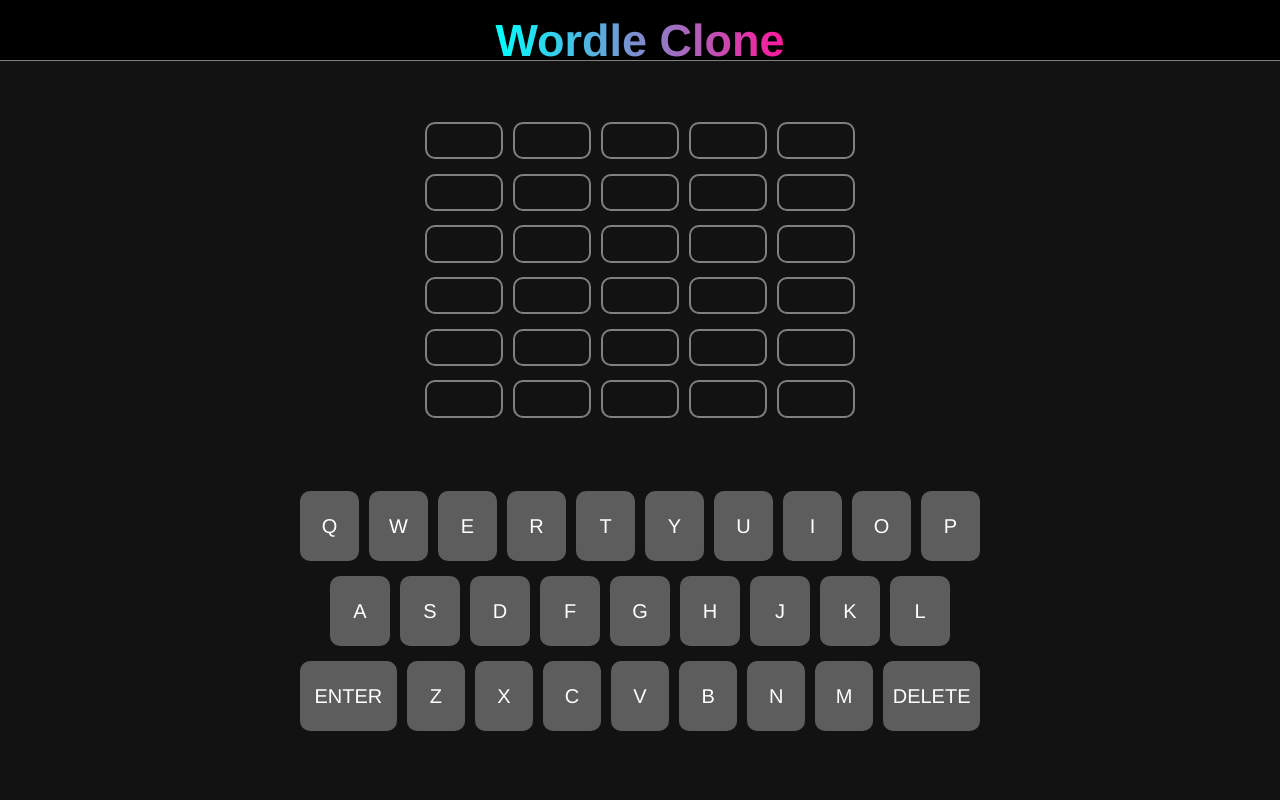
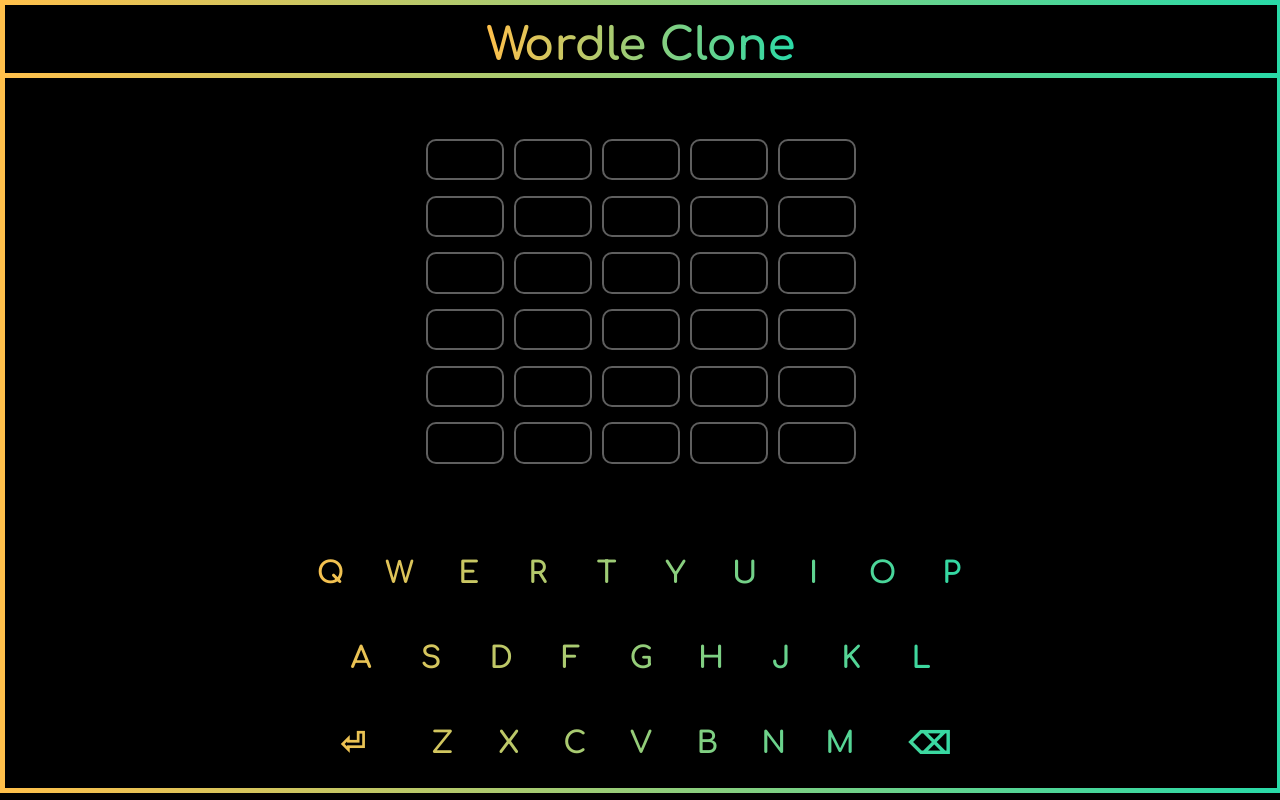
Before and after one commit to lakshits11/wordle-clone, a React (Create React App) app: page / in a window 1280 px wide. Built offline with nearby package versions, Linux system fonts and the light colour scheme.

Commit message:
modified styling and some logic

```diff
--- a/src/App.css
+++ b/src/App.css
@@ -1,6 +1,12 @@
+@import url('https://fonts.googleapis.com/css2?family=Comfortaa:wght@400;600;700&family=Nunito:wght@400;500;600;700&display=swap');
+
+* {
+  font-family: Comfortaa;
+}
+
 .App {
   text-align: center;
-  background-color: #121212;
+  background-color: #000;
   width: 100vw;
   height: 100vh;
   /* display: flex; */
@@ -13,31 +19,43 @@ body {
 }
 
 nav {
-  height: 60px;
-  width: 100%;
+  height: 68px;
+  width: 99.4%;
   margin: 0;
   background-color: #000000;
-  border-bottom: 1px solid grey;
+  border-image-slice: 1;
+  border-width: 5px;
+  border-image-source: linear-gradient(90deg, #ffc04b, rgba(41, 218, 168, 1));
+  border-bottom: 5px solid;
+  border-top: 5px solid;
+  border-left: 5px solid;
+  border-right: 5px solid;
   display: grid;
   place-items: center;
 }
 
 nav h1 {
   margin: 15px;
-  font-family: Helvetica, Arial, sans-serif;
-  /* color: white; */
+  font-family: Comfortaa;
   font-size: 45px;
   background: #ff179a;
-  background: -webkit-linear-gradient(to left, #ff179a 0%, #00ffff 100%);
-  background: -moz-linear-gradient(to left, #ff179a 0%, #00ffff 100%);
-  background: linear-gradient(to left, #ff179a 0%, #00ffff 100%);
+  background: -webkit-linear-gradient(90deg, #ffc04b, rgba(41, 218, 168, 1));
+  background: -moz-linear-gradient(90deg, #ffc04b, rgba(41, 218, 168, 1));
+  background: linear-gradient(90deg, #ffc04b, rgba(41, 218, 168, 1));
   -webkit-background-clip: text;
   background-clip: text;
   -webkit-text-fill-color: transparent;
 }
+
 .game {
-  width: 100vw;
-  height: calc(100vh - 170px);
+  width: 99.4vw;
+  border-image-slice: 1;
+  border-width: 5px;
+  border-image-source: linear-gradient(90deg, #ffc04b, rgba(41, 218, 168, 1));
+  border-bottom: 5px solid;
+  border-left: 5px solid;
+  border-right: 5px solid;
+  height: calc(100vh - 140px);
   display: flex;
   align-items: center;
   padding-top: 50px;
@@ -47,7 +65,7 @@ nav h1 {
 .board {
   width: 450px;
   height: 550px;
-  /* border: 3px solid rgb(0, 0, 0); */
+  /* border: 3px solid rgb(255, 255, 255); */
   display: flex;
   border-radius: 10px;
   flex-direction: column;
@@ -63,7 +81,9 @@ nav h1 {
 .letter {
   flex: 33%;
   height: 80%;
-  border: 2px solid grey;
+  border: 2px solid rgba(128, 128, 128, 0.74);
+  /* border: 2px solid #b99a12; */
+  background-color: #000000;
   margin: 6px 5px;
   border-radius: 10px;
   display: grid;
@@ -71,7 +91,6 @@ nav h1 {
   font-size: 30px;
   font-weight: bolder;
   color: white;
-  font-family: Helvetica, Arial, sans-serif;
 }
 .letter:hover {
   transition: 200ms ease-in;
@@ -80,22 +99,27 @@ nav h1 {
 
 #correct {
   transition: 200ms ease-in;
-  background-color: #528d4e;
+  background-color: #16be6a;
+  box-shadow: 0px 0px 7px 0px #16be6a;
 }
 
 #almost {
   transition: 200ms ease-in;
-  background-color: #b49f39;
+  background-color: #ffa500;
+  box-shadow: 0px 0px 7px 0px #ff9a13;
 }
 
 #error {
   transition: 200ms ease-in;
-  background-color: #3a393c;
+  background-color: #fbda61;
+  background-image: linear-gradient(90deg, #000000 0%, #2a2d2e 100%);
 }
 
 .keyboard {
   width: 700px;
   height: 300px;
+  background-image: linear-gradient(90deg, #ffc04b, rgba(41, 218, 168, 1));
+  background-clip: text;
   margin-top: 60px;
 }
 
@@ -129,21 +153,28 @@ nav h1 {
   border-radius: 10px;
   display: grid;
   place-items: center;
-  font-size: 20px;
-  background-color: rgb(93, 93, 93);
-  color: white;
-  font-family: Helvetica, Arial, sans-serif;
+  font-size: 30px;
+  font-weight: 700;
+  background-color: transparent;
+  background-clip: text;
+  -webkit-background-clip: text;
+  border-image-slice: 1;
+  color: transparent;
+
   cursor: pointer;
 }
 
 .key:hover {
   transition: 150ms ease-in;
-  background-color: rgb(53, 53, 56);
+  background-color: #04ff97;
+  box-shadow: 0px 0px 7px 0px #04ff97;
+  transform: scale(1.1);
 }
 
 #big {
-  width: 100px;
+  width: 110px;
 }
+
 #disabled {
-  background-color: #3a393c;
+  background-color: #303030;
 }
--- a/src/App.js
+++ b/src/App.js
@@ -55,11 +55,14 @@ function App() {
       alert('Word not found!');
     }
 
-    if (currWord === correctWord.toUpperCase() && currentAttempt.attempt <= 5) {
+    if (currWord.toUpperCase() === correctWord.toUpperCase()) {
       setGameOver({ gameOver: true, guessedWord: true });
     }
 
-    if (currentAttempt.attempt === 5 && currWord !== correctWord) {
+    if (
+      currentAttempt.attempt === 5 &&
+      currWord.toUpperCase() !== correctWord.toUpperCase()
+    ) {
       setGameOver({ gameOver: true, guessedWord: false });
     }
   };
--- a/src/components/GameOver.jsx
+++ b/src/components/GameOver.jsx
@@ -9,7 +9,7 @@ const GameOver = () => {
       <h3>
         {gameOver.guessedWord ? 'Yay, You Won :)' : 'Better Luck Next Time :('}
       </h3>
-      <h1>Correct: {correctWord}</h1>
+      <h1>Correct: {correctWord.toUpperCase()}</h1>
       {gameOver.guessedWord && (
         <h3>You guessed the correct word in {currentAttempt.attempt} attemps.</h3>
       )}
--- a/src/components/Key.jsx
+++ b/src/components/Key.jsx
@@ -5,9 +5,9 @@ const Key = ({ keyValue, bigKey, disabled, almost, correct }) => {
   const { onSelectLetter, onDelete, onEnter } = useContext(AppContext);
 
   const selectLetter = () => {
-    if (keyValue === 'ENTER') {
+    if (keyValue === '⏎') {
       onEnter();
-    } else if (keyValue === 'DELETE') {
+    } else if (keyValue === '⌫') {
       onDelete();
     } else {
       onSelectLetter(keyValue);
--- a/src/components/Keyboard.jsx
+++ b/src/components/Keyboard.jsx
@@ -74,7 +74,7 @@ const Keyboard = () => {
         })}
       </div>
       <div className="line3">
-        <Key keyValue={'ENTER'} bigKey />
+        <Key keyValue={'⏎'} bigKey />
         {keys3.map((key) => {
           return (
             <Key
@@ -85,7 +85,7 @@ const Keyboard = () => {
             />
           );
         })}
-        <Key keyValue={'DELETE'} bigKey />
+        <Key keyValue={'⌫'} bigKey />
       </div>
     </div>
   );
```
